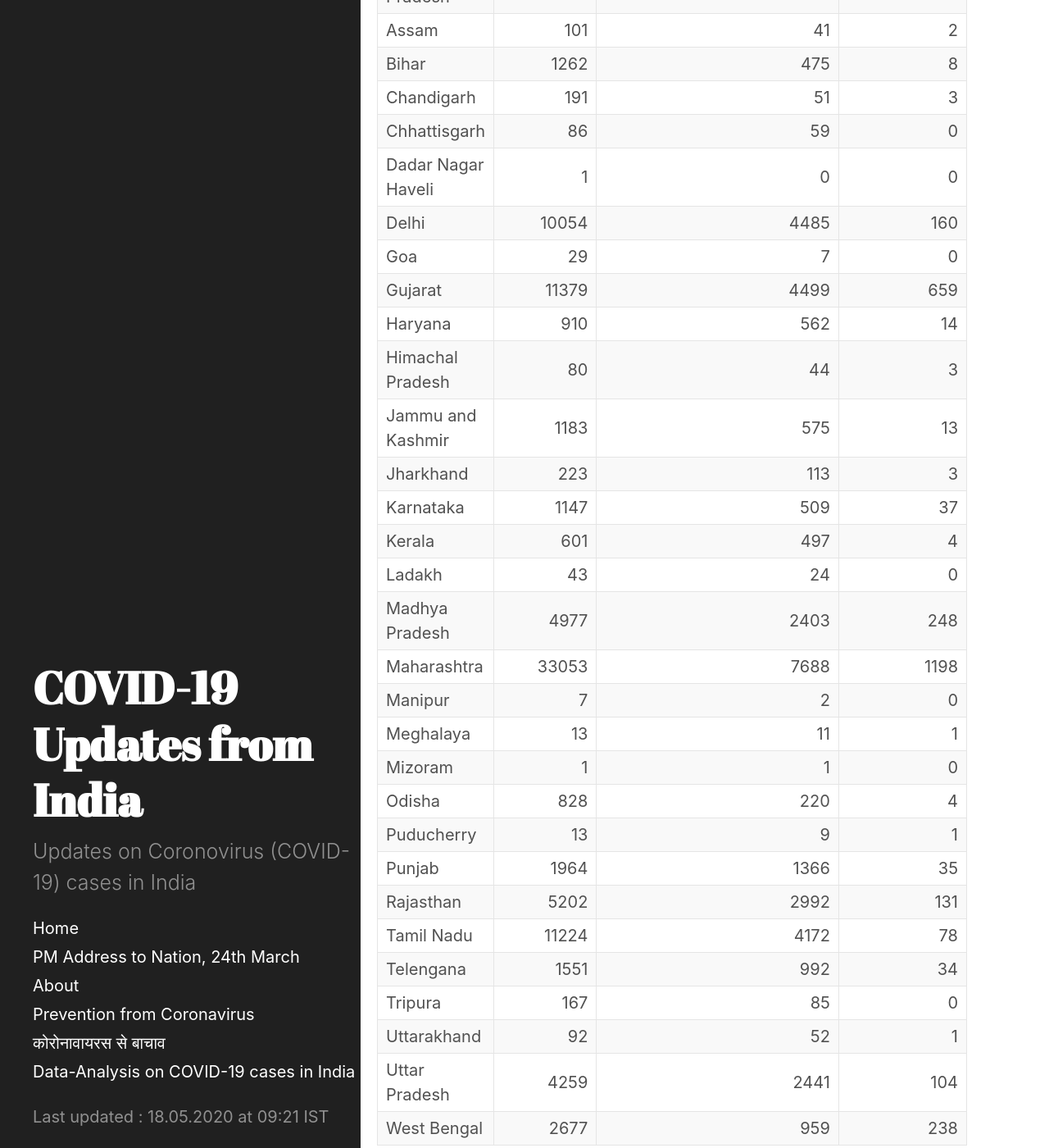
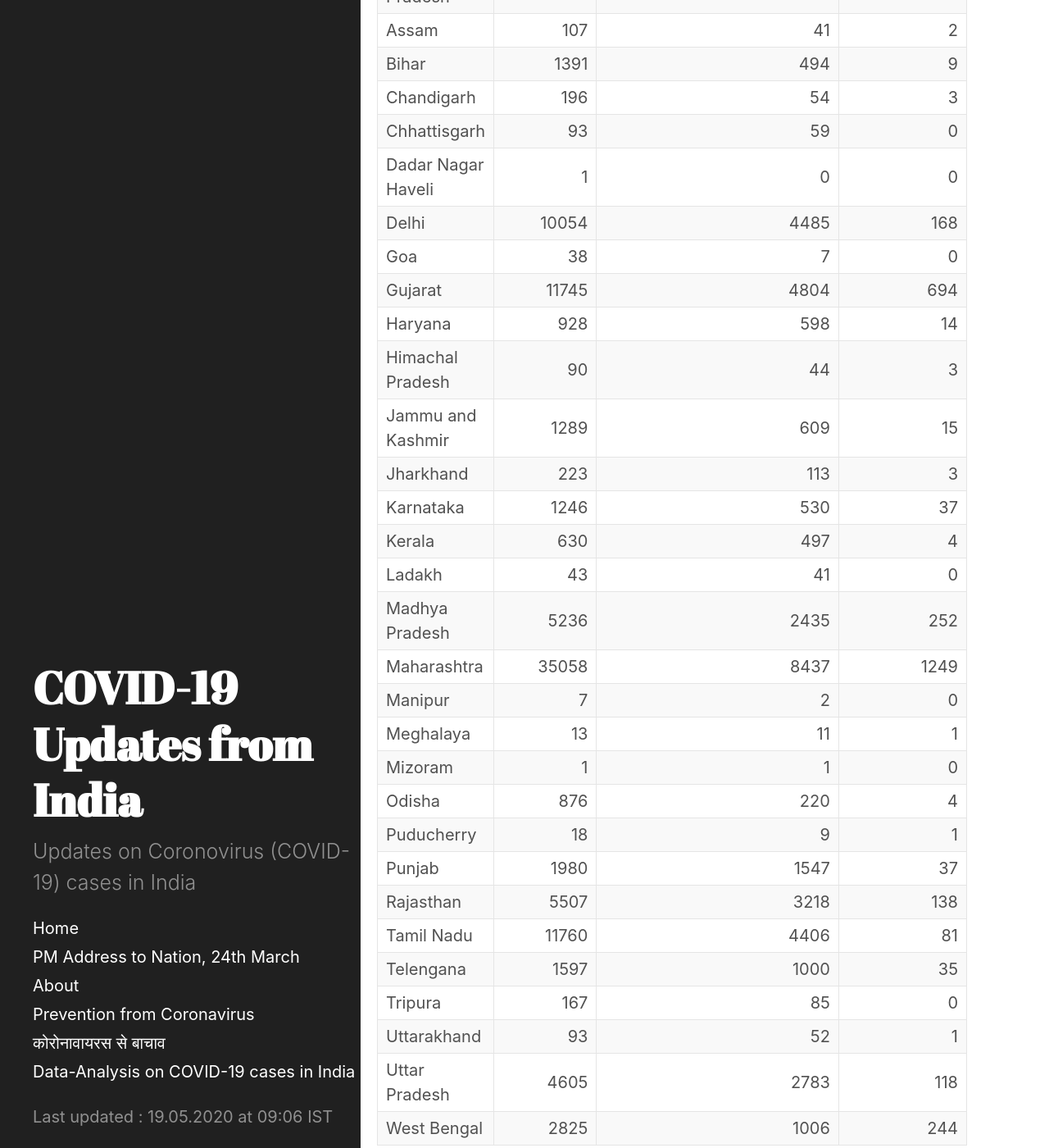
Before and after one commit to bhooraj/covid19updates-india, a Jekyll site: the page built from _posts/2020-05-19-home.md, in a window 1280 px wide and 1400 px high, scrolled down 930 px. Shown: the whole window at 82% size. Built offline with Jekyll 4.4.1, drawn with Linux system fonts in a browser that asks for light colours; some of the changed text lies outside the part shown.

Commit message:
19thMay Update

```diff
--- a/_data/last_updated.yml
+++ b/_data/last_updated.yml
@@ -1 +1 @@
-- updated_on : 18.05.2020 at 09:21 IST
+- updated_on : 19.05.2020 at 09:06 IST
--- /dev/null
+++ b/_includes/table-20200519-0906.md
@@ -0,0 +1,35 @@
+| Name of State / UT          |   Total Confirmed cases |   Cured/Discharged/Migrated |   Deaths ( more than 70% cases due to comorbidities ) |
+|:----------------------------|------------------------:|----------------------------:|------------------------------------------------------:|
+| Andaman and Nicobar Islands |                      33 |                          33 |                                                     0 |
+| Andhra Pradesh              |                    2474 |                        1552 |                                                    50 |
+| Arunachal Pradesh           |                       1 |                           1 |                                                     0 |
+| Assam                       |                     107 |                          41 |                                                     2 |
+| Bihar                       |                    1391 |                         494 |                                                     9 |
+| Chandigarh                  |                     196 |                          54 |                                                     3 |
+| Chhattisgarh                |                      93 |                          59 |                                                     0 |
+| Dadar Nagar Haveli          |                       1 |                           0 |                                                     0 |
+| Delhi                       |                   10054 |                        4485 |                                                   168 |
+| Goa                         |                      38 |                           7 |                                                     0 |
+| Gujarat                     |                   11745 |                        4804 |                                                   694 |
+| Haryana                     |                     928 |                         598 |                                                    14 |
+| Himachal Pradesh            |                      90 |                          44 |                                                     3 |
+| Jammu and Kashmir           |                    1289 |                         609 |                                                    15 |
+| Jharkhand                   |                     223 |                         113 |                                                     3 |
+| Karnataka                   |                    1246 |                         530 |                                                    37 |
+| Kerala                      |                     630 |                         497 |                                                     4 |
+| Ladakh                      |                      43 |                          41 |                                                     0 |
+| Madhya Pradesh              |                    5236 |                        2435 |                                                   252 |
+| Maharashtra                 |                   35058 |                        8437 |                                                  1249 |
+| Manipur                     |                       7 |                           2 |                                                     0 |
+| Meghalaya                   |                      13 |                          11 |                                                     1 |
+| Mizoram                     |                       1 |                           1 |                                                     0 |
+| Odisha                      |                     876 |                         220 |                                                     4 |
+| Puducherry                  |                      18 |                           9 |                                                     1 |
+| Punjab                      |                    1980 |                        1547 |                                                    37 |
+| Rajasthan                   |                    5507 |                        3218 |                                                   138 |
+| Tamil Nadu                  |                   11760 |                        4406 |                                                    81 |
+| Telengana                   |                    1597 |                        1000 |                                                    35 |
+| Tripura                     |                     167 |                          85 |                                                     0 |
+| Uttarakhand                 |                      93 |                          52 |                                                     1 |
+| Uttar Pradesh               |                    4605 |                        2783 |                                                   118 |
+| West Bengal                 |                    2825 |                        1006 |                                                   244 |
--- a/_posts/2020-05-18-home.md
+++ b/_posts/2020-05-19-home.md
@@ -4,7 +4,7 @@ title: COVID-19 Updates from India
 last_update: true
 ---
 
-#### COVID-19 Cases in India (as on  18 May 2020, 08:00 IST ( IST)
+#### COVID-19 Cases in India (as on  19 May 2020, 08:00 IST ( IST)
 <div class="alert alert-primary" role="alert">
 <p id = "totalcases" style="font-size: 1.2rem; font-weight: bold;"></p>
 <p id = "totalrecovered" style="font-size: 1.2rem; font-weight: bold;"></p>
@@ -22,7 +22,7 @@ Active Cases = Total cases - (Total Recovered/Discharged/Migrated + Total Deaths
 
 <div class="datatable-begin"></div>
 
-{% include table-20200518-0921.md %}
+{% include table-20200519-0906.md %}
 
 <div class="datatable-end"></div>
 <br>
```
Also changed, not shown: _includes/charts-20200519-0911.html (added, +193 -0 lines), _posts/2020-05-09-Updates.md (renamed from _posts/2020-05-08-Updates.md, +5 -0 lines), _posts/2020-05-19-Latest-updates.md (renamed from _posts/2020-05-18-Latest-updates.md, +5 -6 lines), stats-and-charts.md (+2 -2 lines).
